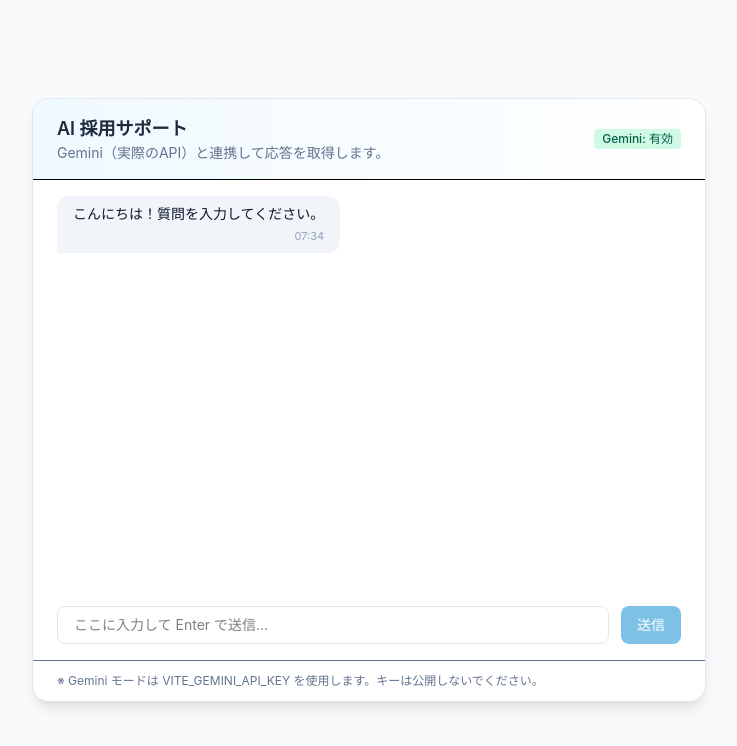
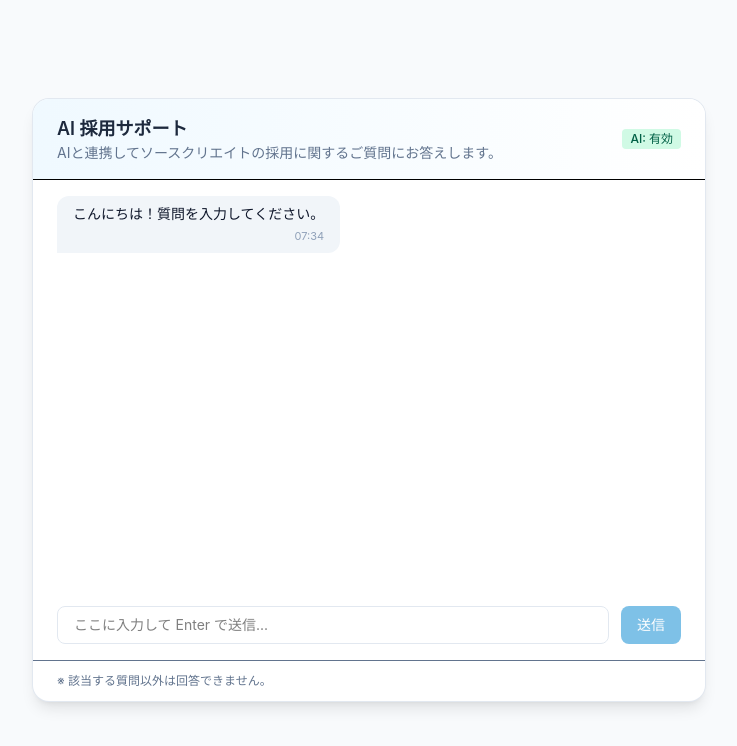
Before and after one commit to kinoshita-ryo142/chatbot_demo, a React (Vite) app: page / in a window 1280 px wide. Shown: the top 746 px of the page, without its empty margins (271-1008 px from the left). Built offline with nearby package versions, Linux system fonts and the light colour scheme; no server answers.

Commit message:
文言調整

```diff
--- a/src/App.tsx
+++ b/src/App.tsx
@@ -166,7 +166,7 @@ export default function App() {
         <header className="px-6 py-4 border-b bg-linear-to-r from-sky-50 to-white flex items-center justify-between gap-4">
           <div>
             <h1 className="text-lg font-semibold text-slate-800">AI 採用サポート</h1>
-            <p className="text-sm text-slate-500">Gemini（実際のAPI）と連携して応答を取得します。</p>
+            <p className="text-sm text-slate-500">AIと連携してソースクリエイトの採用に関するご質問にお答えします。</p>
           </div>
 
           <div className="flex items-center gap-3">
@@ -176,7 +176,7 @@ export default function App() {
                 API_KEY ? "bg-emerald-100 text-emerald-800" : "bg-rose-100 text-rose-800"
               )}
             >
-              {API_KEY ? "Gemini: 有効" : "Gemini: キー未設定"}
+              {API_KEY ? "AI: 有効" : "AI: 無効"}
             </span>
           </div>
         </header>
@@ -229,7 +229,7 @@ export default function App() {
 
 
             {!API_KEY && (
-              <div className="mb-3 text-sm text-rose-600">VITE_GEMINI_API_KEY が未設定です。ルートに .env ファイルを作成してください。</div>
+              <div className="mb-3 text-sm text-rose-600">APIキーが未設定です</div>
             )}
 
             <div className="flex gap-3">
@@ -253,7 +253,7 @@ export default function App() {
           </div>
         </main>
 
-        <footer className="px-6 py-3 border-t text-xs text-slate-500">※ Gemini モードは VITE_GEMINI_API_KEY を使用します。キーは公開しないでください。</footer>
+        <footer className="px-6 py-3 border-t text-xs text-slate-500">※ 該当する質問以外は回答できません。</footer>
       </div>
     </div>
   );
```
